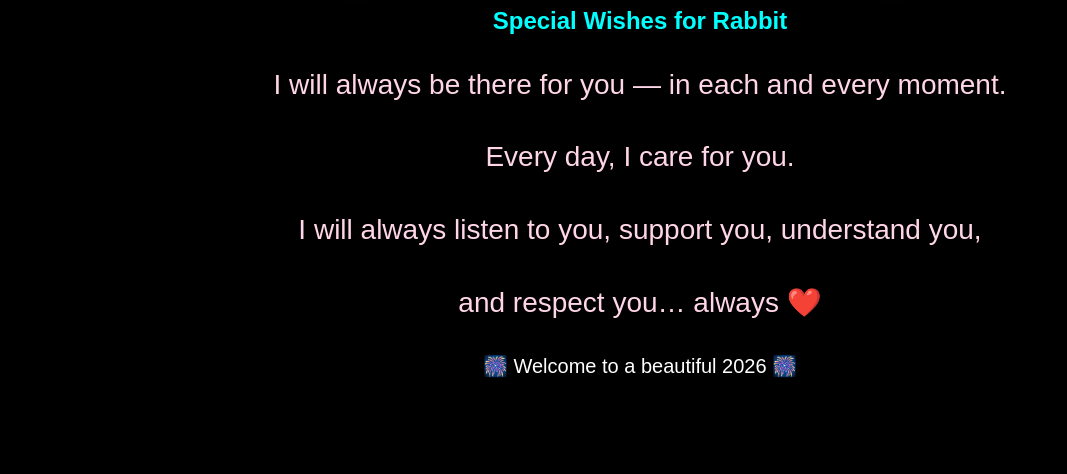
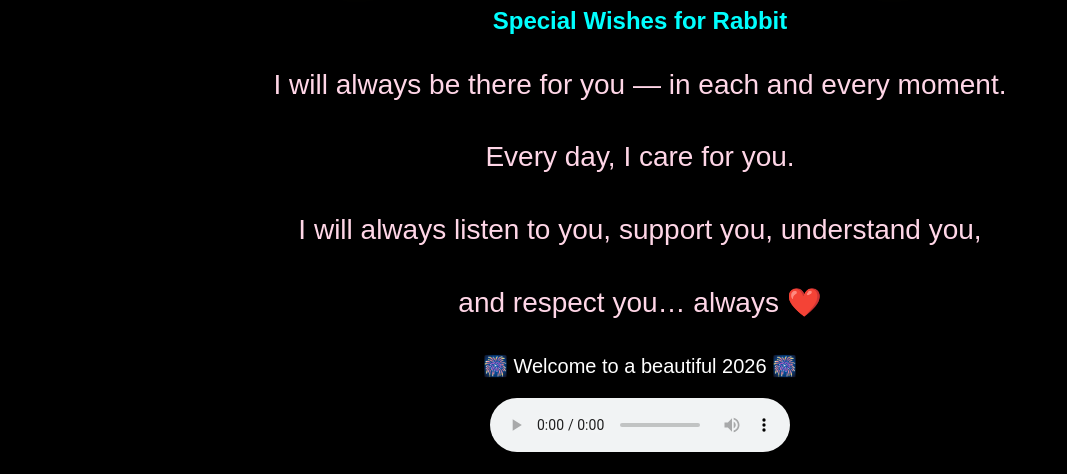
Before and after one commit to syam8501/New-Year-surprise, a plain HTML site: page index.html in a window 1280 px wide. Shown: the part 326-800 px from the top of the page, without its empty margins (0-1067 px from the left). Drawn offline with Linux system fonts and the light colour scheme.

Commit message:
Update index.html

```diff
--- a/index.html
+++ b/index.html
@@ -119,4 +119,8 @@ h2 {
 </div>
 
 </body>
+  <audio controls>
+    <source src="newyear.mp3" type="audio/mpeg">
+    Your browser does not support audio.
+  </audio>
 </html>
```
